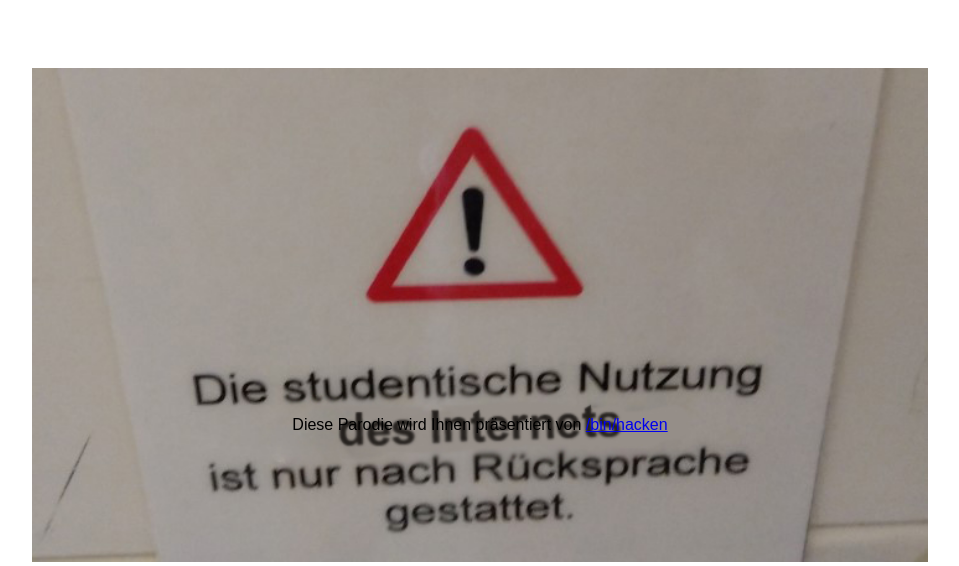
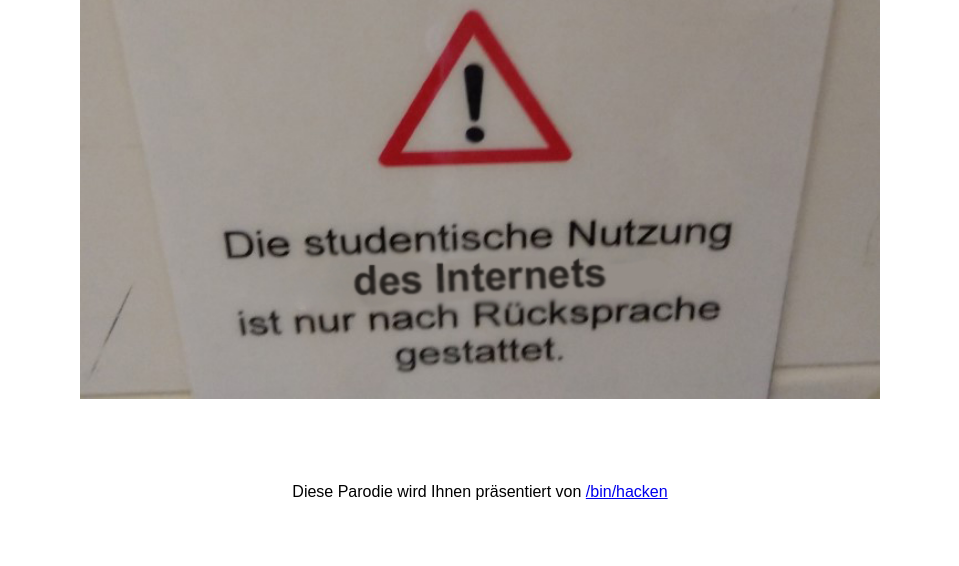
Before and after one commit to BinHacken/tu-bingen, a plain HTML site: page index.html in a window 1280 px wide. Shown: the part 336-902 px from the top of the page, without its empty margins (160-1119 px from the left). After the commit the page ends 853 px from the top, so only its background shows below. Drawn offline with Linux system fonts and the light colour scheme.

Commit message:
Update index.html

```diff
--- a/index.html
+++ b/index.html
@@ -30,6 +30,7 @@
 
     img {
       width: 70vw;
+      max-width: 800px;
     }
 
     img + img {
@@ -37,10 +38,8 @@
     }
 
     footer {
-      position: absolute;
-      width: 100vw;
-      height: 3rem;
-      bottom: 0;
+      margin-top: 5rem;
+      margin-bottom: 1rem;
     }
   </style>
 </head>
@@ -49,6 +48,7 @@
   <article>
     <p>
       <img src="images/logo_dark.svg">
+      <br>
       <img src="images/verboten.jpg">
     </p>
   </article>
```
